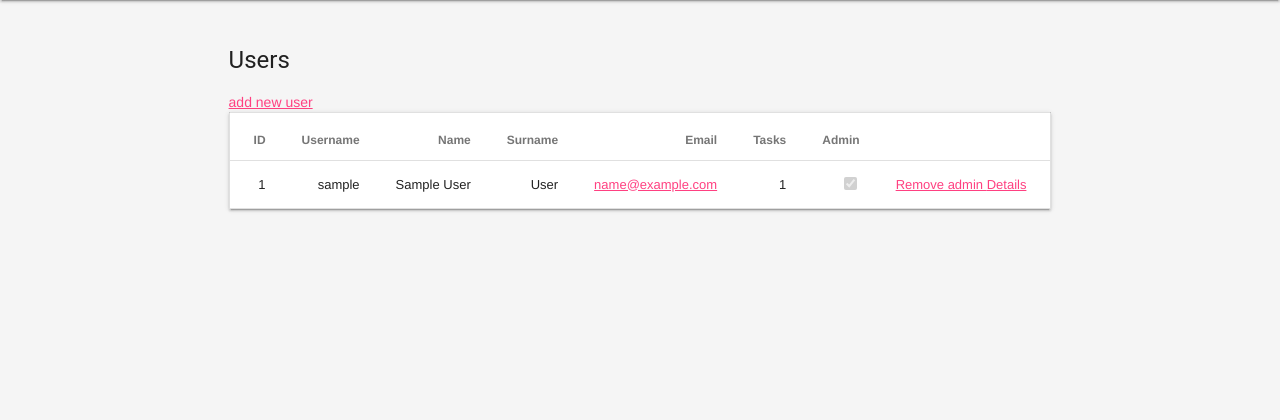
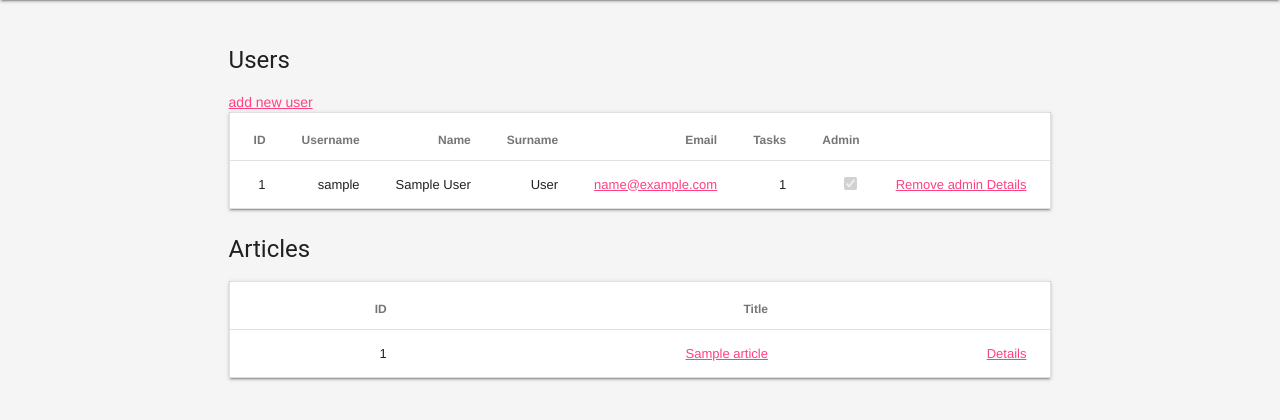
Before and after one commit to alenabozny/med_credibility_surveys, a Flask app: page /admin/ in a window 1280 px wide. Shown: the part 64-484 px from the top of the page. Run offline with Flask 2, Linux system fonts and the light colour scheme; a user stored in the database is signed in; tables that the repository leaves empty hold one stand-in row (values such as "Sample post").

Commit message:
poprawki

```diff
--- a/app/admin/routes.py
+++ b/app/admin/routes.py
@@ -3,7 +3,7 @@ from flask import request, redirect, flash
 from sqlalchemy import null
 from app import db
 from app.admin import bp_admin
-from app.admin.forms import UserTaskForm, ChangePasswordForm, RegisterForm
+from app.admin.forms import UserTaskForm, ChangePasswordForm, RegisterForm, CopyArticleForm, EditSentenceForm
 from app.models import Task, User, Article, Sentence
 from werkzeug.security import generate_password_hash
 from flask_login import current_user, login_required
@@ -17,8 +17,14 @@ def admin():
         return redirect("/")
 
     users = User.query.outerjoin(Task).all()
+    articles = Article.query.all()
 
-    return render_template('admin.html', title='Admin', users=users)
+    return render_template(
+        'admin.html',
+        title='Admin',
+        users=users,
+        articles=articles
+    )
 
 
 @bp_admin.route('/user_add', methods=['GET', 'POST'])
@@ -54,10 +60,7 @@ def user_details(user_id):
         return redirect("/")
 
     articles = Article.query.filter(Article.title is not None).all()
-    arts = [(i.article_id, i.title) for i in articles]
     form = ChangePasswordForm()
-    taskForm = UserTaskForm()
-    taskForm.article.choices = arts
     user = User.query.filter_by(id=user_id).outerjoin(Task).first()
 
     if not user:
@@ -69,7 +72,6 @@ def user_details(user_id):
         itle=user.username,
         user=user,
         form=form,
-        taskForm=taskForm,
         articles=articles
     )
 
@@ -96,35 +98,37 @@ def change_password(user_id):
     return redirect(url_for('admin.user_details', user_id=user_id))
 
 
-@bp_admin.route('/user/<int:user_id>/addTasks', methods=['POST'])
+@bp_admin.route('/user/<int:user_id>/addTasks', methods=['GET', 'POST'])
 @login_required
 def add_tasks(user_id):
     if not current_user.is_admin:
         return redirect("/")
 
     form = UserTaskForm(request.form)
-    user = User.query.filter_by(id=user_id).outerjoin(Task).first()
+    user = User.query.filter_by(id=user_id).first()
 
-    if not user:
-        flash('User not found')
-        return redirect(url_for('admin'))
+    if form.sentences.data.__len__() is not 0:
+        print(form.sentences.data)  # id zdan
+        print(user_id)  # id usera
+        flash('Added')  # nie wiem co dalej jak to zapisac
+        return redirect(url_for('admin.user_details', user_id=user_id))
 
-    article_id = request.form['article']
+    if form.article.data is None:
+        articles = Article.query.filter(Article.title is not None).all()
 
-    sentences = Sentence.query.filter_by(article_id=article_id).all()
+        filtered_articles = filter(lambda article: article.sentences.__len__() > 0, articles)
+        form.article.choices = [(i.article_id, i.title + " (Sentences: " + str(i.sentences.__len__()) + ")") for i in
+                                filtered_articles]
 
-    for sentence in sentences:
-        try:
-            if sentence.task[0].user_id == None:
-                sentence.task[0].user_id = user_id
-                db.session.commit()
-            else:
-                user_task = User.query.filter_by(user_id=user_id)
-                flash('Task is already taken by the user {}'.format(user_task))
-        except:
-            flash('Task is alerdy added')
-    db.session.commit()
-    return redirect(url_for('admin.user_details', user_id=user_id))
+    if form.article.data is not None:
+        sentences = Sentence.query.filter_by(article_id=form.article.data).all()
+        form.sentences.choices = [(sentence.sentence_id, sentence.body) for sentence in sentences]
+
+    return render_template(
+        'add_task_admin.html',
+        form=form,
+        user=user
+    )
 
 
 @bp_admin.route('/remove/<int:user_id>')
@@ -149,7 +153,7 @@ def toggle_admin(user_id):
     user = User.query.filter_by(id=user_id).first()
     user.is_admin = not user.is_admin
     db.session.commit()
-    flash('Admin role chaned')
+    flash('Admin role changed')
     return redirect(url_for('admin'))
 
 
@@ -182,3 +186,77 @@ def remove_task(user_id, task_id):
     db.session.commit()
 
     return redirect(url_for('admin.user_details', user_id=user_id))
+
+
+@bp_admin.route('/article/<int:article_id>')
+@login_required
+def article_details(article_id):
+    if not current_user.is_admin:
+        return redirect("/")
+
+    article = Article.query.filter_by(article_id=article_id).first()
+
+    form = CopyArticleForm()
+    form.title.data = article.title + ' (Copy)'
+    form.article_id.data = article.article_id
+
+    return render_template(
+        'article_admin.html',
+        article=article,
+        form=form
+    )
+
+
+@bp_admin.route('/article/copy', methods=['POST'])
+@login_required
+def copy_article():
+    form = CopyArticleForm(request.form)
+
+    old_article = Article.query.filter_by(article_id=form.article_id.data).first()
+
+    article = Article(
+        pub_date=old_article.pub_date,
+        access_date=old_article.access_date,
+        url=old_article.url,
+        title=form.title.data,
+        queryTxt=old_article.queryTxt,
+        keywords=old_article.keywords
+    )
+
+    db.session.add(article)
+    db.session.commit()
+
+    for old_sentence in old_article.sentences:
+        sentence = Sentence(
+            body=old_sentence.body,
+            article_id=article.article_id,
+            sequence_nr=old_sentence.sequence_nr,
+            to_evaluate=old_sentence.to_evaluate
+        )
+        db.session.add(sentence)
+    db.session.commit()
+
+    return redirect(url_for('admin.article_details', article_id=article.article_id))
+
+
+@bp_admin.route('/sentence/<int:sentence_id>', methods=['GET', 'POST'])
+@login_required
+def sentence_details(sentence_id):
+    if not current_user.is_admin:
+        return redirect("/")
+
+    form = EditSentenceForm(request.form)
+    sentence = Sentence.query.filter_by(sentence_id=sentence_id).first()
+
+    if request.method == 'POST':
+        sentence.body = form.body.data
+        db.session.commit()
+
+    form.sentence_id.data = sentence.sentence_id
+    form.body.data = sentence.body
+
+    return render_template(
+        'sentence_admin.html',
+        form=form,
+        sentence=sentence
+    )
--- a/app/admin/templates/admin.html
+++ b/app/admin/templates/admin.html
@@ -50,5 +50,29 @@
                 {% endfor %}
             </tbody>
         </table>
+        <h4>Articles</h4>
+        <table class="mdl-data-table mdl-data-table--selectable mdl-shadow--2dp admin-user-table">
+            <thead>
+                <th>ID</th>
+                <th>Title</th>
+                <th></th>
+            </thead>
+            <tbody>
+                {% for article in articles %}
+                   <tr>
+                       <td>{{ article.article_id }}</td>
+                       <td>
+                           <a href="{{ article.url }}">
+                               {{ article.title }}
+                           </a>
+                       </td>
+                        <td>
+                            <a href="{{ url_for('admin.article_details', article_id=article.article_id) }}">Details</a>
+                        </td>
+                   </tr>
+                {% endfor %}
+            </tbody>
+
+        </table>
     </div>
 {% endblock %}
--- a/app/static/css/main.css
+++ b/app/static/css/main.css
@@ -138,3 +138,14 @@
 .number {
     max-width: 50px;
 }
+
+ul#sentences {
+    list-style: none;
+    margin: 10px 0 0 0;
+    padding: 0;
+}
+
+
+ul#sentences li{
+   margin-bottom: 10px;
+}
```
Also changed, not shown: app/admin/forms.py (+20 -2 lines), app/admin/templates/add_task_admin.html (added, +26 -0 lines), app/admin/templates/article_admin.html (added, +48 -0 lines), app/admin/templates/sentence_admin.html (added, +18 -0 lines), app/admin/templates/user_admin.html (+2 -10 lines), app/static/js/admin.js (added, +21 -0 lines), README.md, app.db.
